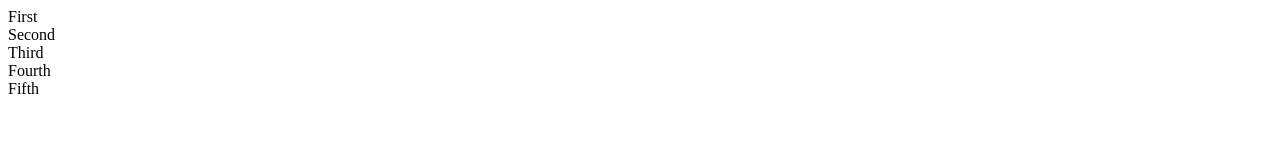
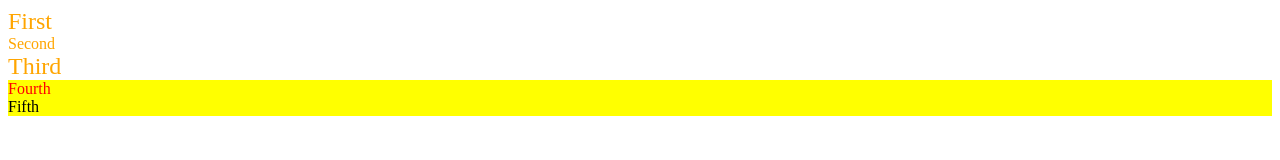
Before and after one commit to knightmoves-schools/021-combinators-hashyyazzie, a website: page index.html in a window 1280 px wide. Drawn offline with Linux system fonts and the light colour scheme.

Commit message:
Update index.html
added span div

```diff
--- a/index.html
+++ b/index.html
@@ -3,7 +3,18 @@
 <head>
     <title>Combinators</title>
     <style>
-
+        span div {
+            color: orange;
+        }
+        span > div {
+            font-size: 24px;
+        }
+        span + div {
+            color: red;
+        }
+        span ~ div {
+            background-color: yellow;
+        }
     </style>
 </head>
 
```
